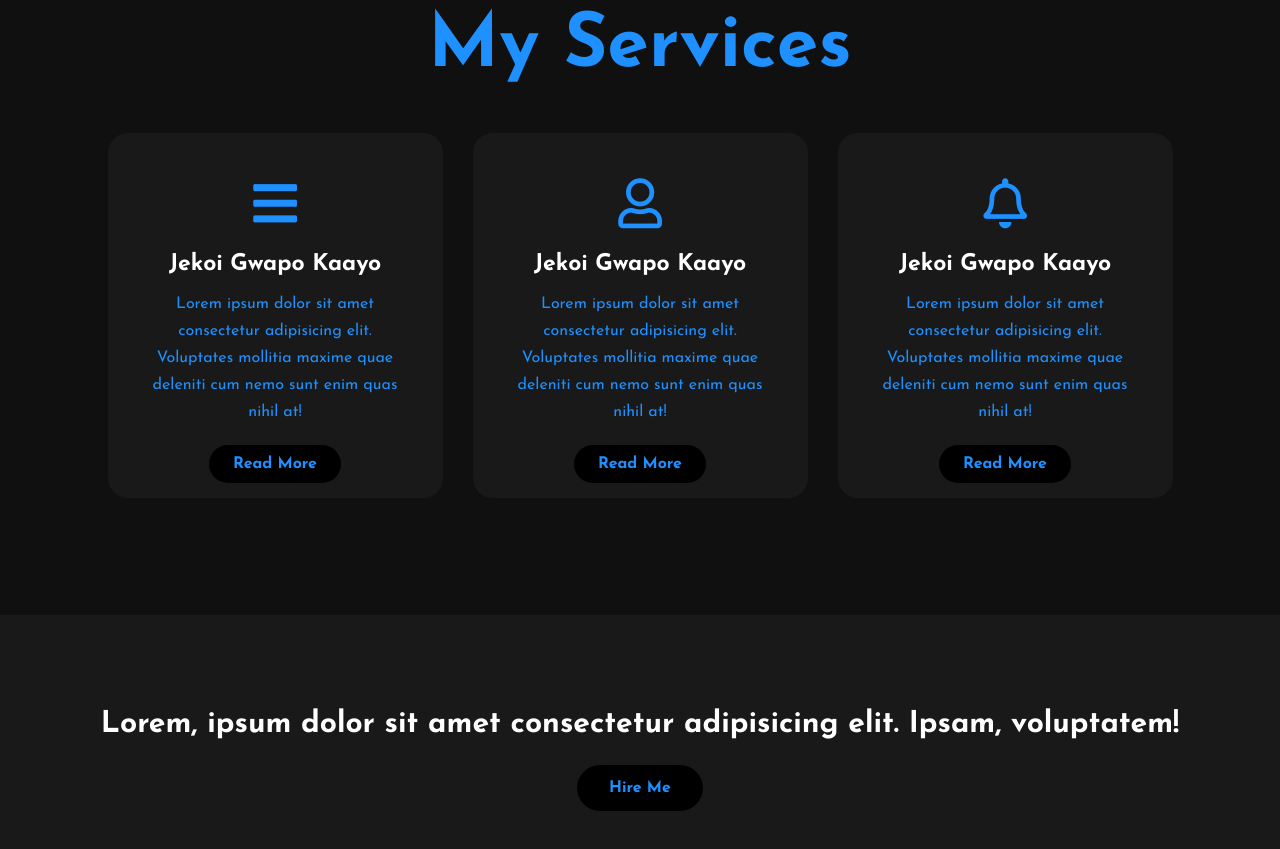
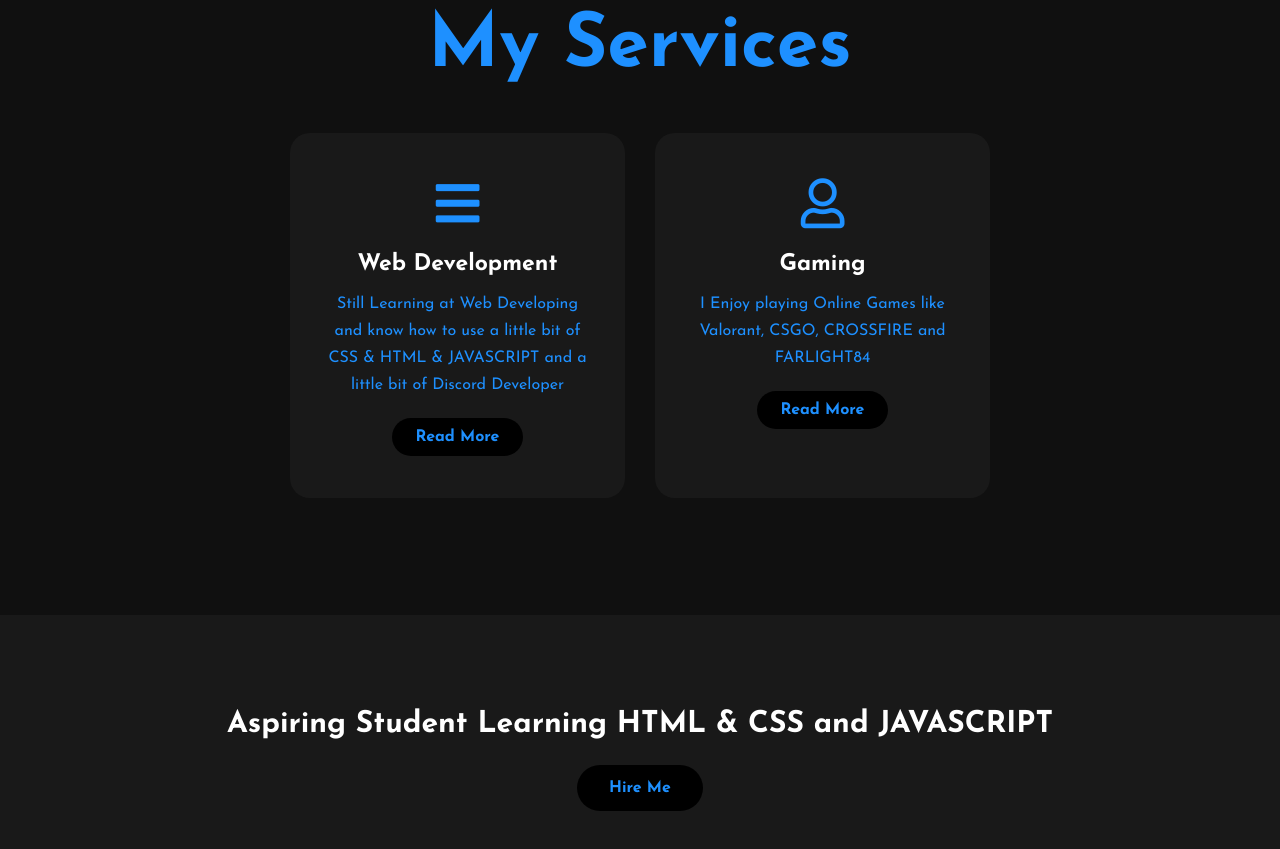
Before and after one commit to jekoi09/Carljhon-V.-Santaner, a plain HTML site: page index.html in a window 1280 px wide. Shown: the part 1720-2569 px from the top of the page. Drawn offline with Linux system fonts and the light colour scheme; files whose address does not match are found by name.

Commit message:
index.html

```diff
--- a/index.html
+++ b/index.html
@@ -56,9 +56,9 @@
         <div class="box">
             <div class="card">
               <i class="fas fa-bars"></i>
-              <h5>Jekoi Gwapo Kaayo</h5>
+              <h5>Web Development</h5>
               <div class="pra">
-                <p>Lorem ipsum dolor sit amet consectetur adipisicing elit. Voluptates mollitia maxime quae deleniti cum nemo sunt enim quas nihil at!</p>
+                <p>Still Learning at Web Developing and know how to use a little bit of CSS & HTML & JAVASCRIPT and a little bit of Discord Developer</p>
 
                 <p style="text-align: center;">
                     <a class="button" href="#">Read More</a>
@@ -68,24 +68,15 @@
 
             <div class="card">
                 <i class="far fa-user"></i>
-                <h5>Jekoi Gwapo Kaayo</h5>
+                <h5>Gaming</h5>
                 <div class="pra">
-                  <p>Lorem ipsum dolor sit amet consectetur adipisicing elit. Voluptates mollitia maxime quae deleniti cum nemo sunt enim quas nihil at!</p>
+                  <p>I Enjoy playing Online Games like Valorant, CSGO, CROSSFIRE and FARLIGHT84</p>
 
                   <p style="text-align: center;">
                       <a class="button" href="#">Read More</a>
                   </p>
                 </div>
               </div>
-
-              <div class="card">
-                <i class="far fa-bell"></i>
-                <h5>Jekoi Gwapo Kaayo</h5>
-                <div class="pra">
-                  <p>Lorem ipsum dolor sit amet consectetur adipisicing elit. Voluptates mollitia maxime quae deleniti cum nemo sunt enim quas nihil at!</p>
-
-                  <p style="text-align: center;">
-                      <a class="button" href="#">Read More</a>
                   </p>
                 </div>
               </div>
@@ -93,7 +84,7 @@
     </div>
 
     <div class="contact-me" id="contact">
-        <p>Lorem, ipsum dolor sit amet consectetur adipisicing elit. Ipsam, voluptatem!</p>
+        <p>Aspiring Student Learning HTML & CSS and JAVASCRIPT</p>
         <a class="button-two" href="#">Hire Me</a>
     </div>
 
```
